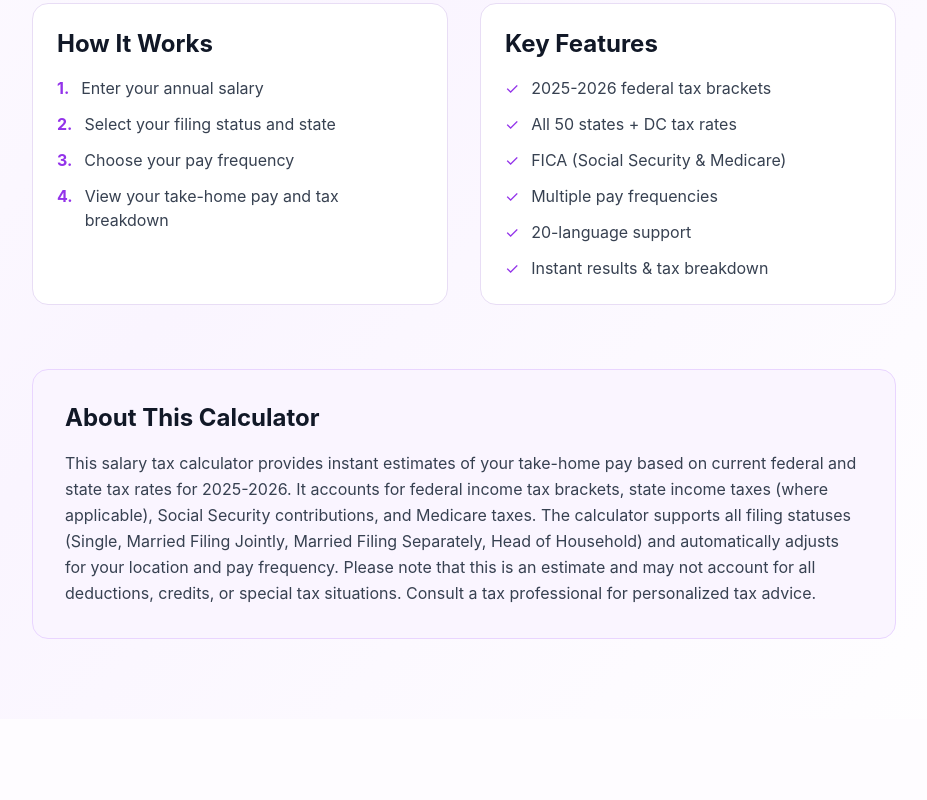
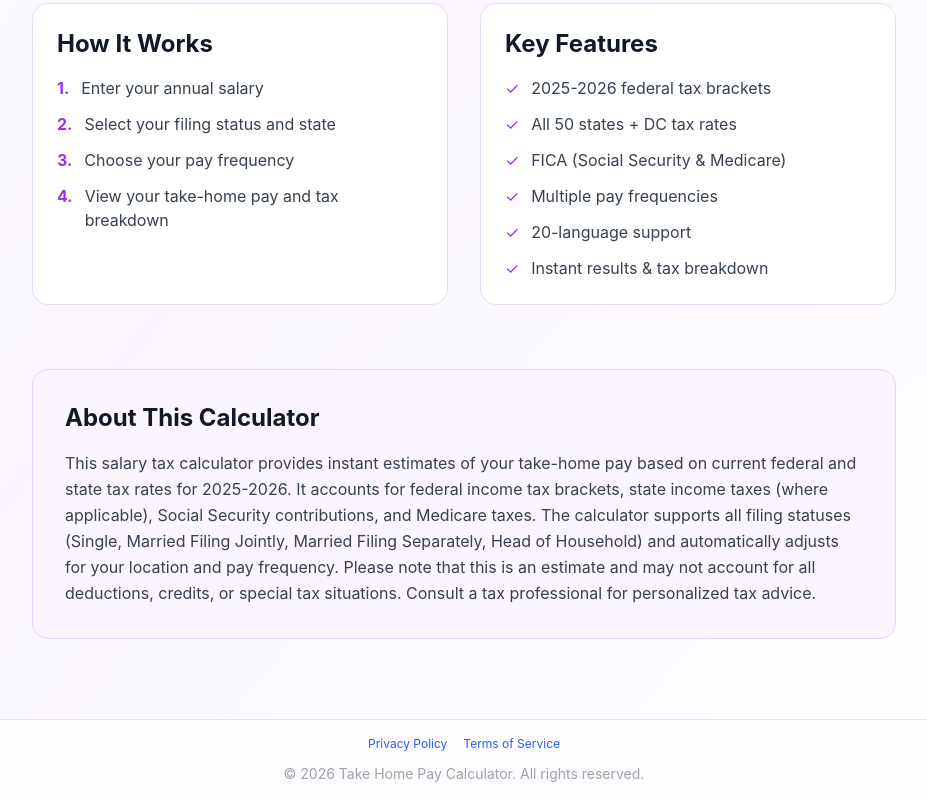
Before and after one commit to userlim/salary-tax-calculator, a Next.js app: page / in a window 1280 px wide. Shown: the part 806-1606 px from the top of the page, without its empty margins (176-1103 px from the left). Before the commit the page ends 1525 px from the top, so only its background shows below. Built offline with nearby package versions, Linux system fonts and the light colour scheme.

Commit message:
Add footer links

```diff
--- a/src/app/layout.tsx
+++ b/src/app/layout.tsx
@@ -73,6 +73,13 @@
         <main className="min-h-screen bg-gradient-to-br from-white via-purple-50 to-white">
           {children}
         </main>
+        <footer className="border-t border-gray-200 py-4 text-center text-sm text-gray-400">
+          <div className="flex flex-wrap justify-center gap-4 mb-3">
+            <a href="/privacy-policy" className="text-blue-600 hover:text-blue-800 text-xs">Privacy Policy</a>
+            <a href="/terms" className="text-blue-600 hover:text-blue-800 text-xs">Terms of Service</a>
+          </div>
+          &copy; 2026 Take Home Pay Calculator. All rights reserved.
+        </footer>
       </body>
     </html>
   );
```
